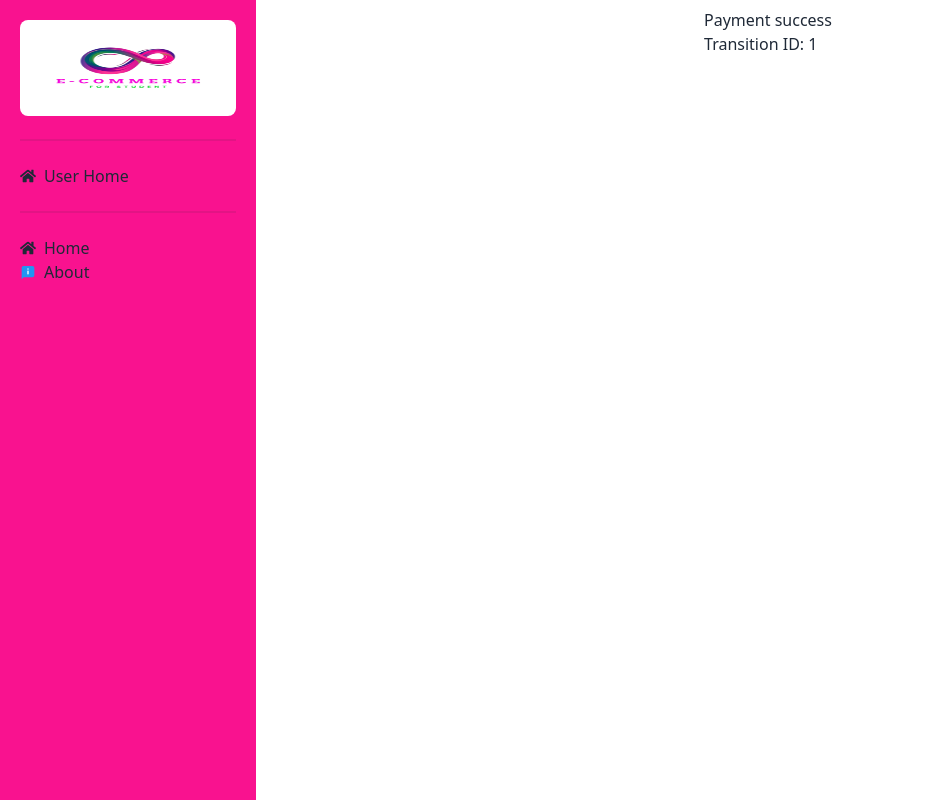
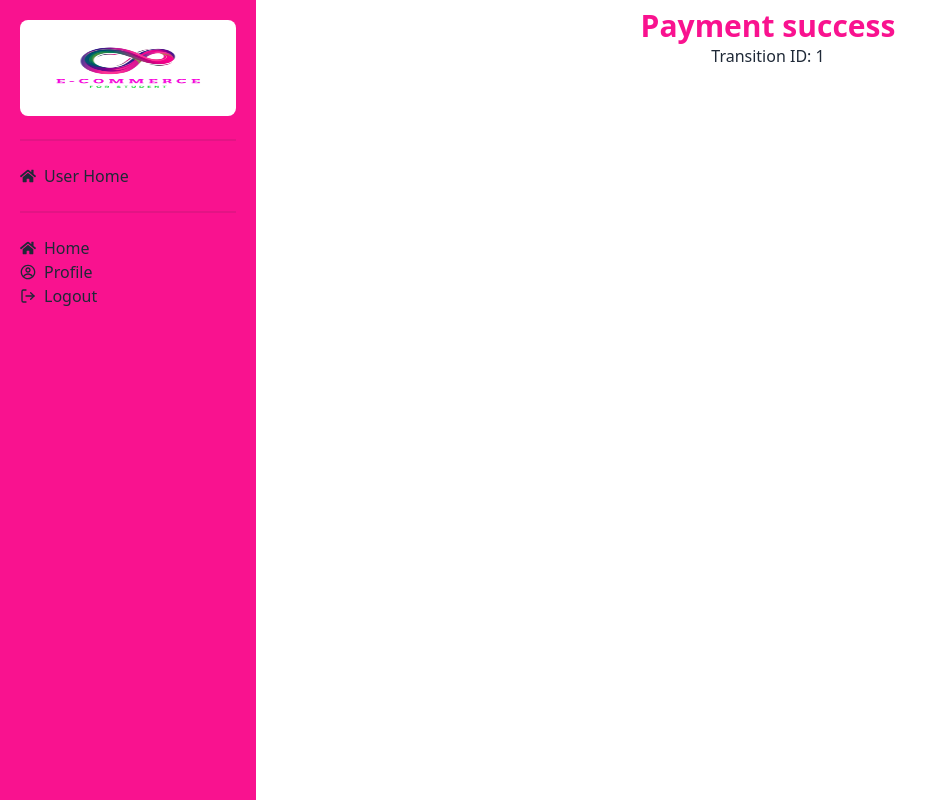
Before and after one commit to tzmehedy/SkillBasedFreelancing, a React (Vite) app in the folder client/: page /dashboard/payment/success/1 in a window 1280 px wide. Shown: the whole page, without its empty margins (0-938 px from the left). Built offline with nearby package versions, Linux system fonts and the light colour scheme; no server answers; sample sign-in values are in the browser's storage.

Commit message:
The profile route created successfully completed

```diff
--- /dev/null
+++ b/client/src/Pages/Dashboard/Common/Profile.jsx
@@ -0,0 +1,39 @@
+import React from "react";
+import useAuth from "../../../Hooks/useAuth";
+import useUserRole from "../../../Hooks/useUserRole";
+
+const Profile = () => {
+  const { user } = useAuth();
+  const [role] = useUserRole();
+  return (
+    <div className="flex flex-col justify-center items-center h-screen shadow-xl border border-[#F9128F]">
+      <div className="flex flex-col justify-center items-center shadow-xl space-y-2 rounded-xl">
+        <div className="bg-[#F9128F] w-80 h-28 rounded-t-xl"></div>
+        <div className="text-center space-y-2">
+          <img
+            src={user?.photoURL}
+            className="w-20 h-20 rounded-full -mt-12"
+            alt=""
+          />
+          <h1 className="bg-[#F9128F] uppercase  rounded-xl">{role}</h1>
+        </div>
+        <div className="text-center">
+          <p className="font-bold">Name: {user?.displayName}</p>
+          <p>User ID: {user?.uid}</p>
+          <p>Email: {user?.email}</p>
+        </div>
+        <div className="text-center space-y-2 pb-5">
+          <button className="btn btn-sm p-2 bg-[#F9128F]">
+            Update Profile
+          </button>{" "}
+          <br />
+          <button className="btn btn-sm p-2 bg-[#F9128F]">
+            Change Password
+          </button>
+        </div>
+      </div>
+    </div>
+  );
+};
+
+export default Profile;
--- a/client/src/Pages/Dashboard/Sidebar.jsx
+++ b/client/src/Pages/Dashboard/Sidebar.jsx
@@ -6,9 +6,14 @@ import { FcAbout } from "react-icons/fc";
 import useUserRole from '../../Hooks/useUserRole';
 import BuyerMenus from '../../Components/sidebarmenus/BuyerMenus';
 import SellerMenus from '../../Components/sidebarmenus/SellerMenus';
+import { CgProfile } from "react-icons/cg";
+import { FiLogOut } from "react-icons/fi";
+import useAuth from '../../Hooks/useAuth';
+
 
 const Sidebar = () => {
     const [role] = useUserRole()
+    const { logOut } = useAuth();
     return (
       <div className="bg-[#F9128F] w-64 h-screen p-5">
         <div className="bg-white h-24 rounded-lg">
@@ -37,9 +42,12 @@ const Sidebar = () => {
           <NavLink className="flex items-center gap-2" to={"/"}>
             <FaHome></FaHome>Home
           </NavLink>
-          <NavLink className="flex items-center gap-2" to={"/about"}>
-            <FcAbout className=''></FcAbout>About
+          <NavLink className="flex items-center gap-2" to={"profile"}>
+           <CgProfile></CgProfile> Profile
           </NavLink>
+          <Link onClick={()=>logOut()} className="flex items-center gap-2">
+            <FiLogOut></FiLogOut>Logout
+          </Link>
         </div>
       </div>
     );
--- a/client/src/Pages/Dashboard/buyer/PaymentSuccess.jsx
+++ b/client/src/Pages/Dashboard/buyer/PaymentSuccess.jsx
@@ -5,8 +5,8 @@ const PaymentSuccess = () => {
     const {tranId} = useParams()
     return (
       <div className="flex justify-center items-center">
-        <div>
-          <h1>Payment success</h1>
+        <div className="text-center">
+          <h1 className="font-bold text-3xl text-[#F9128F]">Payment success</h1>
           <h1>Transition ID: {tranId}</h1>
         </div>
       </div>
--- a/client/src/Router/Router.jsx
+++ b/client/src/Router/Router.jsx
@@ -13,6 +13,7 @@ import MyBids from '../Pages/Dashboard/seller/MyBids';
 import BidRequest from '../Pages/Dashboard/buyer/BidRequest';
 import PrivateRouter from './PrivateRouter';
 import PaymentSuccess from '../Pages/Dashboard/buyer/PaymentSuccess';
+import Profile from '../Pages/Dashboard/Common/Profile';
 
 const router = createBrowserRouter([
   {
@@ -70,6 +71,10 @@ const router = createBrowserRouter([
         path: "my-bids",
         element: <MyBids></MyBids>,
       },
+      {
+        path: "profile",
+        element: <Profile></Profile>
+      }
     ],
   },
 ]);
```
